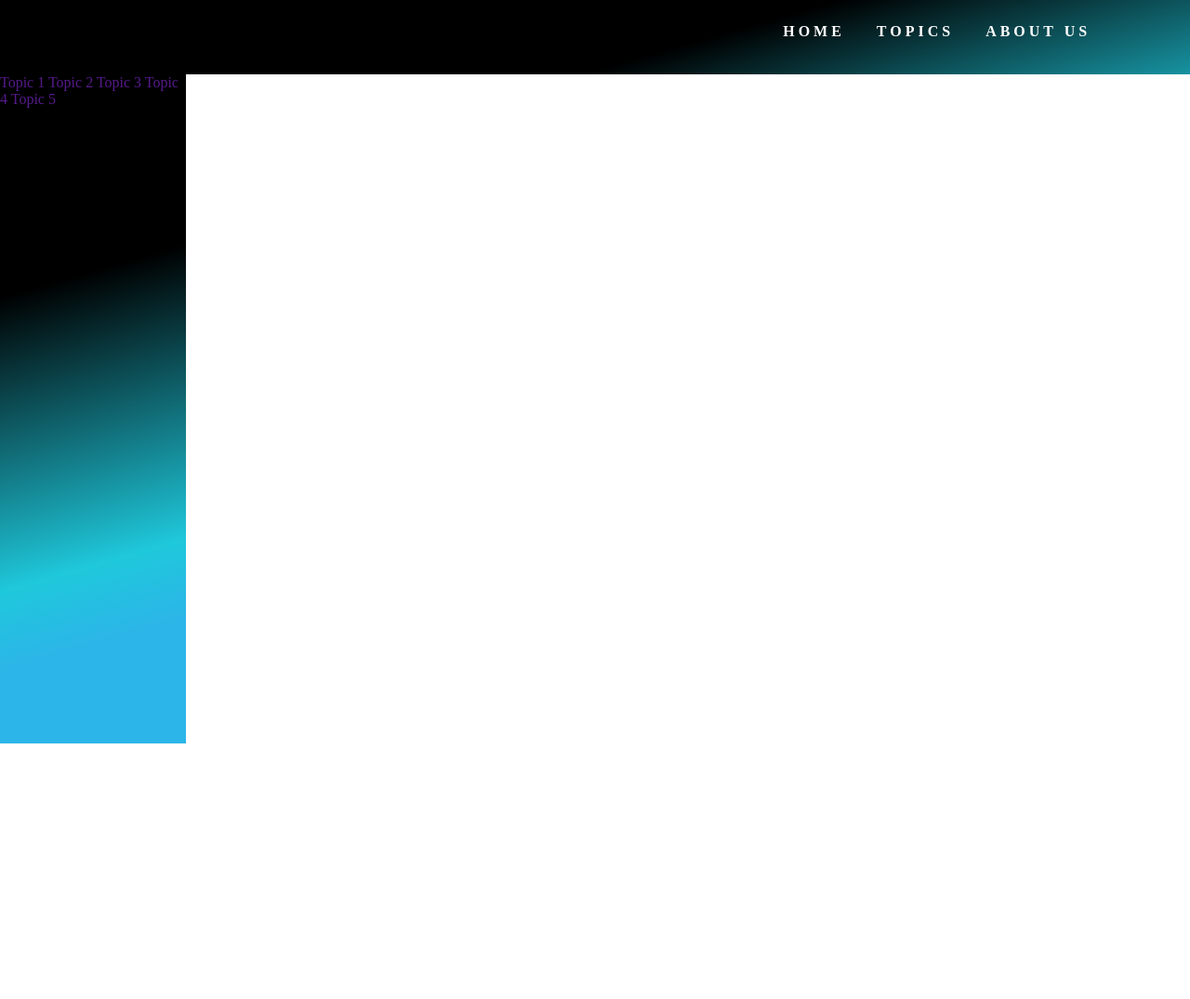
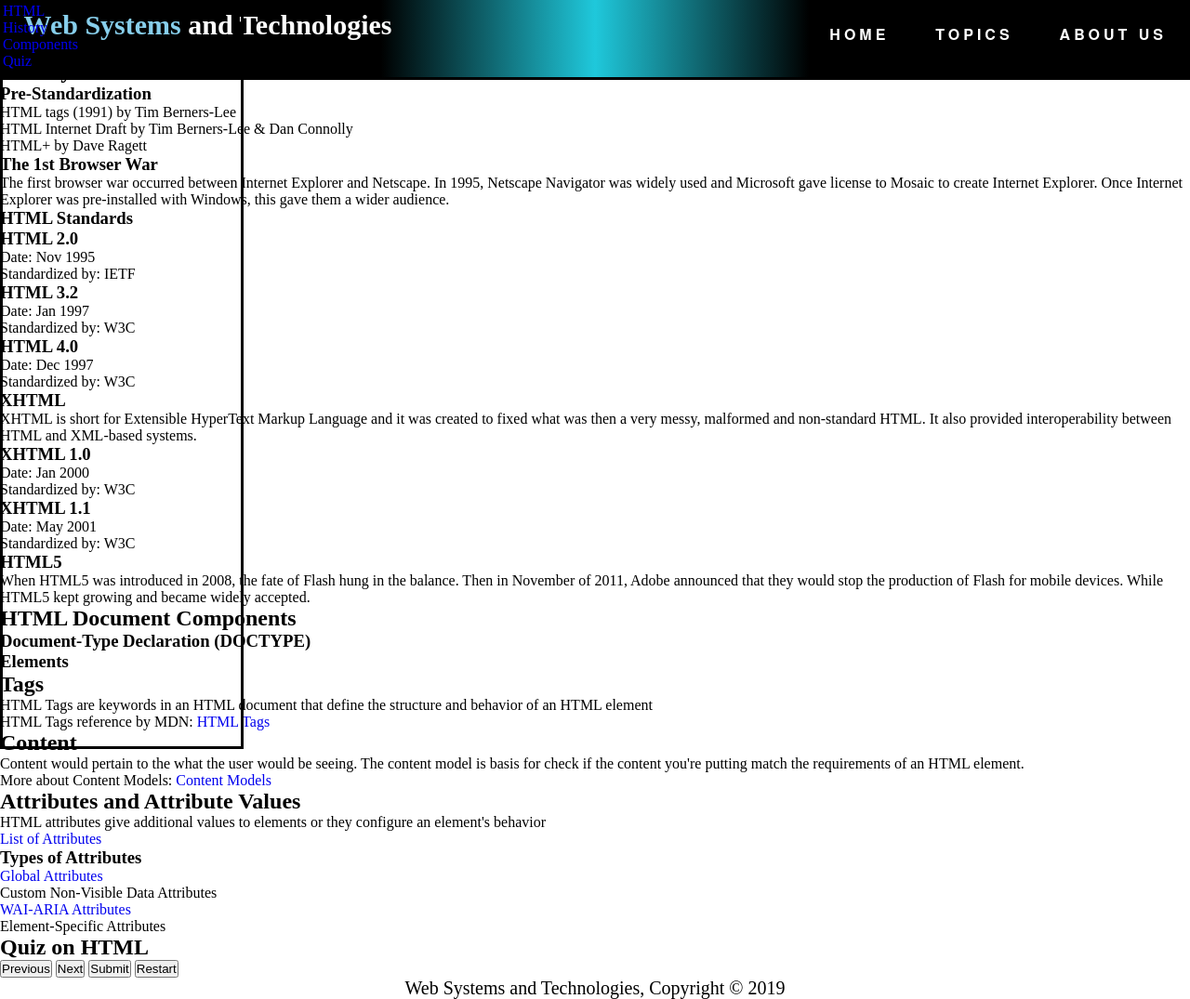
Before and after one commit to 2153589/Webtek-ShortTerm, a PHP site: page /pages/html.html in a window 1280 px wide. Shown: the whole page at 93% size. Before the commit the page ends 800 px from the top, so only its background shows below. Run offline with PHP 8.4, Linux system fonts and the light colour scheme.

Commit message:
webtech folder

```diff
--- a/webtech/css/html.css
+++ b/webtech/css/html.css
@@ -1,166 +1,155 @@
-*{
-  padding: 0;
-  margin: 0;
+* {
+	margin:0;
+	padding:0;
 	text-decoration: none;
 	list-style-type: none;
 }
-
-html, body {
+/* header */
+header {
 	position: fixed;
-	top: 0;
-	bottom: 0;
-	right: 0;
-	left: 0;
+	display: grid;
+	width: 100%;
+	background-image: linear-gradient(90deg, black 32%, #1fc8db 50%, black 68%);
+	border-bottom: solid;
+	height: 10.4%;
 }
 
-header {
-	display: grid;
-	width: 100%;
-	background-image: linear-gradient(164deg, black 58%, #1fc8db 115%);
-	height: 10%;
+.wrapper {
+	height: auto;
+	height: calc(100% - 5.6%);
+	width: 95%;
+	margin-left: auto;
+	margin-right: auto;
+	display: flex;
+	overflow-x: hidden;
+	padding-top: 5.6%;
+
 }
 
 nav {
-	display: grid;
-	width: 200px;
-	background-image: linear-gradient(164deg, black 28%, #1fc8db 65%, #2cb5e8 75%);
+	position: fixed;
+	width: 20%;
 	height: 100%;
-}
+	margin-top: 5.%;
+	border-style: solid;
+}*/
 
-sectiona {
-	display: grid;
-	width: 100%;
-	background-image: linear-gradient(141deg, #9fb8ad 0%, #1fc8db 51%, #2cb5e8 75%);
-	height: 100%;
-}
-
+/* footer */
 footer {
 	display: grid;
 	width: 100%;
-	background-image: linear-gradient(141deg, #9fb8ad 0%, #1fc8db 51%, #2cb5e8 75%);
-	height: 100%;
+	background-image: linear-gradient(90deg, black 32%, #1fc8db 50%, black 68%);
+	border-top: solid;
 }
 
-
-<!---->
-#logo-name{
-	font-size: 30px;
-	letter-spacing: 5px;
-	text-align: left;
-	color: white;
-	position: relative;
-	top: 200px;
+#foot {
+	color: black;
+	text-align: center;
+	padding: %;
+	font-size: 20px;
 }
 
-.navigation{
-    padding: 0;
-    margin: 0;
+/* upper right nav */
+#upright-nav ul {
+	margin:0;
+	padding:0;
 	float: right;
-    margin-right: 6%;
-}
-#hello ul li{
-    list-style-type: none;
-    display: inline;
-}
-#hello ul li a{
-    color: white;
-    position: relative;
-    top: 25px;
-    margin-right: 30px;
-    letter-spacing: 4px;
-	/*border-style: solid;
-	border-color: yellow;*/
+	margin-right: 0%;
 }
 
-.nav-divider{
-    height: 100%;
+#upright-nav ul a {
+
+	display: block;
+	color: white;
+	padding: 15px 15px;
+	letter-spacing: 4px;
+	font-family:"HelveticaNeue","Helvetica Neue",Helvetica,Arial,sans-serif;
+      -webkit-transition: all 150ms linear;
+	-moz-transition: all 150ms linear;
+	-ms-transition: all 150ms linear;
+	-o-transition: all 150ms linear;
+	transition: all 150ms linear;
 }
 
-.nav-bar{
-  display: grid;
-  grid-template-columns: 100% 50%;
+#upright-nav ul a:hover {
+
+	color: white;
+	text-shadow: 0 0 2px white;
+	-webkit-text-shadow: 0 0 2px white;
+	-moz-text-shadow: 0 0 2px white;
+	-o-text-shadow: 0 0 2px white;
+	-ms-text-shadow: 0 0 2px white;
+	-webkit-transition: all 150ms linear;
+	-moz-transition: all 150ms linear;
+	-ms-transition: all 150ms linear;
+	-o-transition: all 150ms linear;
+	transition: all 150ms linear;
 }
 
-#hello ul ul {
+#upright-nav ul li {
+	position:relative;
+	float:left;
+	margin:0;
+	padding:10px;
+}
+
+#upright-nav ul li:hover {
+	background: skyblue;
+}
+
+#upright-nav ul ul {
 	display:none;
+	position:absolute;
+	top:100%;
+	left:0;
+	background: black;
+	padding:0;
+}
+
+#upright-nav ul ul li {
+	float:none;
+	width:7.05em;
+}
+
+#upright-nav ul ul ul li {
+	float:none;
+	width:9em;
+}
+
+#upright-nav ul ul a {
+	line-height:120%;
+	padding:10px 15px
+}
+
+#upright-nav ul ul ul {
+	top:0;
+	left:100%;
+
+}
+
+#upright-nav ul ul ul li {
+
+}
+
+#upright-nav ul li:hover > ul {
+	display:block
 }
 
 /* Website title and intro */
 #coursename{
 	text-align: center;
 	margin: 10px auto;
-  font-size: 60px;
+	font-size: 30px;
 	color: white;
+	float: left;
 }
 
-div #coursename {
-	position: relative;
+.highlighted{
+	color: skyblue;
 }
 
-#intro {
-  text-align: center;
-  margin: 15px auto;
-  color: #ecf0f1;
-  font-size: 18px;
-  max-width: 100%;
-  font-family: 'Montserrat', sans-serif;
+#coursename {
+	position: absolute;
+	margin-left:2%;;
+	background:;
 }
-
-/* Home main topic tabs... eg HTTP, HTML, CSS, */
-.tabs a {
-    display: block;
-    float: left;
-    width: 33.3333%;
-    color: white;
-    font-size: 30px;
-    font-weight: normal;
-    text-decoration: none;
-    text-align: center;
-    line-height: 2;
-    cursor: pointer;
-    box-shadow: inset 0 4px #ccc;
-    border-bottom: 4px solid #ccc;
-    -webkit-transition: all 0.5s; /* Safari 3.1 to 6.0 */
-    transition: all 0.5s;
-}
-
-.tabs a:hover {
-    color: white;
-    box-shadow: inset 0 4px black;
-    border-bottom: 4px solid black;
-}
-
-/* Short description of main topic tabs */
-.tabs #shortdescription {
-	margin-top: -20px;
-    float: left;
-    width: 29.3333%;
-    font-size: 15px;
-    font-weight: normal;
-    text-decoration: none;
-    text-align: center;
-    line-height: 2;
-    border-bottom: 4px solid gray;
-    -webkit-transition: all 0.5s; /* Safari 3.1 to 6.0 */
-    transition: all 0.5s;
-	background-color: rgb(255, 255, 255);
-	height: 100%;
-	background-color: rgb(255, 255, 255);
-	display: grid;
-	margin-right: 2%;
-	margin-left: 2%;
-}
-
-.description-course{
-  padding-top: 20px;
-
-}
-
-.course-description{
-  letter-spacing: 2px;
-  text-align: justify;
-  color: #333;
-  padding-left: 50px;
-  padding-right: 50px;
-  font-family: 'Mukta Malar', sans-serif;
-}
--- a/webtech/pages/html.html
+++ b/webtech/pages/html.html
@@ -12,66 +12,177 @@
 
 </head>
 <body>
-
     <!-- Header -->
     <header>
 
+		<!-- Title of course -->
+		<h1 id="coursename"><span class="highlighted">Web Systems</span> and Technologies</h1>
+
 		<!-- Upper right tabs -->
-			<div class="nav-bar">
-				<div id="nav-divider">
-					<div class="navigation">
-						<div id="hello">
+		<div id="upright-nav">
 			<ul>
 				<li><a href="../index.html"><strong>HOME</strong></a></li>
-								<li><a href=""><strong>TOPICS</strong></a></li>
+				<li><a href=""><strong>TOPICS</strong></a>
+					<ul>
+						<li><a href="../pages/http.html">HTTP</a>
 							<ul>
 								<li><a href="">HTTP</a></li>
+								<li><a href="">HTTP</a></li>
+								<li><a href="">HTTP</a></li>
+							</ul>
+						</li>
+						<li><a href="../pages/html.html">HTML</a>
+							<ul>
 								<li><a href="">HTML</a></li>
+								<li><a href="">HTML</a></li>
+								<li><a href="">HTML</a></li>
+							</ul>
+						</li>
+						<li><a href="../pages/css.html">CSS</a>
+							<ul>
+								<li><a href="">Selectors</a></li>
+								<li><a href="">Declaration Block</a></li>
 								<li><a href="">CSS</a></li>
 							</ul>
-								<li><a href="index.html"><strong>ABOUT US</strong></a></li>
+						</li>
 					</ul>
-						</div>
-					</div>
-				</div>
+				</li>
+				<li><a href="aboutus.html"><strong>ABOUT US</strong></a></li>
+			</ul>
 		</div>
 	</header>
 	<!-- End of header -->
 
 	<!-- nav -->
+	<div id="wrapper">
 		<nav>
-		<div>
-			<a href=""> Topic 1 </a>
+		    <div id="sidenav">
+				<ul id="sidenav-list">
+					<li class="sidenav-item"><a href="#first-section">HTML</a></li>
+					<li class="sidenav-item"><a href="#second-section">History</a></li>
+					<li class="sidenav-item"><a href="#third-section">Components</a></li>
+					<li class="sidenav-item"><a href="#quiz-section">Quiz</a></li>
+				</ul>
+			</div>
+		</nav>
 
-			<a href="">	Topic 2 </a>
+		<div id="content">
+            <section id="first-section">
+               <h1 class="title-bar">HTML</h1>
+                  <div class="wrap-content">
+                    <p class="article">HTML is short for Hypertext Markup Language. It used to created pages that can be viewed in the World Wide Web.
+                        Each page would then contain a series of connections between other pages with the use of hyperlinks. In the modern times,
+                        HTML is used for semantic specification of web page structure and content.
+                    </p>
+                  </div>
+            </section>
+            <section id="second-section">
+                <h1 class="title-bar">History</h1>
+                <div class="wrap-content">
+                    <h3 class="title-bar3">Pre-Standardization</h3>
+                <ul class="list-item">
+                    <li>HTML tags (1991) by Tim Berners-Lee</li>
+                    <li>HTML Internet Draft by Tim Berners-Lee & Dan Connolly</li>
+                    <li>HTML+ by Dave Ragett</li>
+                </ul>
 
-			<a href=""> Topic 3 </a>
+                <h3 class="title-bar3">The 1st Browser War</h3>
+                <p class="article">The first browser war occurred between Internet Explorer and Netscape. In 1995, Netscape Navigator was widely used and Microsoft
+                    gave license to Mosaic to create Internet Explorer. Once Internet Explorer was pre-installed with Windows, this gave them a wider
+                    audience.
+                </p>
 
-			<a href=""> Topic 4 </a>
+                <h3 class="title-bar3">HTML Standards</h3>
+                <h3 class="title-bar3">HTML 2.0</h3>
+                <ul class="list-item">
+                    <li>Date: Nov 1995</li>
+                    <li>Standardized by: IETF</li>
+                </ul>
 
-			<a href=""> Topic 5 </a>
+                <h3 class="title-bar3">HTML 3.2</h3>
+                <ul class="list-item">
+                    <li>Date: Jan 1997</li>
+                    <li>Standardized by: W3C</li>
+                </ul>
+
+                <h3 class="title-bar3">HTML 4.0</h3>
+                <ul class="list-item">
+                    <li>Date: Dec 1997</li>
+                    <li>Standardized by: W3C</li>
+                </ul>
+
+                <h3 class="title-bar3">XHTML</h3>
+                <p class="article">XHTML is short for Extensible HyperText Markup Language and it was created to fixed what was then a very messy, malformed
+                    and non-standard HTML. It also provided interoperability between HTML and XML-based systems.
+                </p>
+                <h3 class="title-bar3">XHTML 1.0</h3>
+                <ul class="list-item">
+                    <li>Date: Jan 2000</li>
+                    <li>Standardized by: W3C</li>
+                </ul>
+
+                <h3 class="title-bar3">XHTML 1.1</h3>
+                <ul class="list-item">
+                    <li>Date: May 2001</li>
+                    <li>Standardized by: W3C</li>
+                </ul>
+
+                <h3 class="title-bar3">HTML5</h3>
+                <p class="article">When HTML5 was introduced in 2008, the fate of Flash hung in the balance. Then in November of 2011, Adobe announced that they
+                    would stop the production of Flash for mobile devices. While HTML5 kept growing and became widely accepted.
+                </p>
                 </div>
+        </section>
+        <section id="third-section">
+               <h1 class="title-bar">HTML Document Components</h1>
+               <div class="wrap-content">
+                <h3 class="title-bar3">Document-Type Declaration (DOCTYPE)</h3>
+                <h3 class="title-bar3">Elements</h3>
+                <h2 class="title-bar2">Tags</h2>
+                <p class="article">HTML Tags are keywords in an HTML document that define the structure and behavior of an HTML element</p>
+                <p class="article">HTML Tags reference by MDN: <a href="https://developer.mozilla.org/en-US/docs/Web/HTML/Element" target="_blank" class="links">HTML Tags</a></p>
 
-	</nav>
+                <h2 class="title-bar2">Content</h2>
+                <p class="article">Content would pertain to the what the user would be seeing. The content model is basis for check if the content you're putting
+                    match the requirements of an HTML element.
+                </p>
+                <p class="article">More about Content Models: <a href="https://www.w3.org/TR/2011/WD-html5-20110525/content-models.html" target="_blank" class="links">Content Models</a></p>
+
+                <h2 class="title-bar2">Attributes and Attribute Values</h2>
+                <p class="article">HTML attributes give additional values to elements or they configure an element's behavior</p>
+                <p class="article"><a href="https://developer.mozilla.org/en-US/docs/Web/HTML/Attributes" target="_blank" class="links">List of Attributes</a></p>
+                <h3 class="title-bar3">Types of Attributes</h3>
+                <ul class="list-item">
+                    <li><a href="https://developer.mozilla.org/en-US/docs/Web/HTML/Global_attributes" target="_blank" class="links">Global Attributes</a></li>
+                    <li>Custom Non-Visible Data Attributes</li>
+                    <li><a href="https://developer.mozilla.org/en-US/docs/Learn/Accessibility/WAI-ARIA_basics" target="_blank" class="links">WAI-ARIA Attributes</a></li>
+                    <li>Element-Specific Attributes</li>
+                </ul>
+               </div>
+        </section>
+
+        <section id="quiz-section">
+            <h1 class="title-bar">Quiz on HTML</h1>
+            <div class = "wrap-content">
+                <div class="quiz-container">
+                    <div id="quiz"></div>
+                </div>
+                <div class = "buttons">
+                    <button id="previous">Previous</button>
+                    <button id="next">Next</button>
+                    <button id="submit">Submit</button>
+                    <button id="reset">Restart</button>
+                </div>
+                <div><p id="results"></p></div>
+            </div>
+        </section>
+    </div>
+	</div>
 	<!-- End of nav -->
 
-
-
-
-
-
-
-
-
-
-    <!-- Section -->
-    <section>
-
-    </section>
-    <!-- End of Section -->
     <!-- Footer -->
     <footer>
-
+		<p id="foot">Web Systems and Technologies, Copyright &copy; 2019</p>
     </footer>
     <!--End of footer -->
 
```
Also changed, not shown: webtech/css/index.css (+53 -71 lines), webtech/index.html (+43 -27 lines), webtech/css/http.css (added), webtech/pages/New Text Document.txt (deleted), webtech/wlang.png (deleted). Lines whose indentation alone changed are shown as unchanged.
